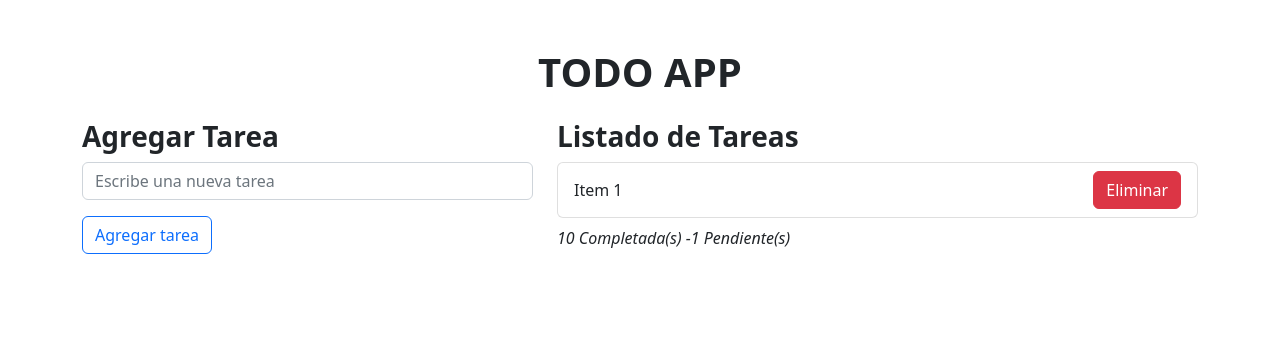
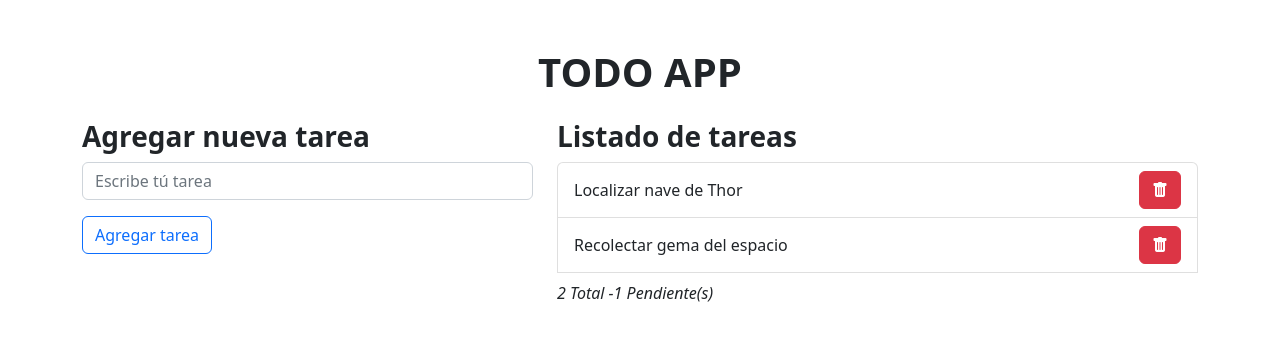
Before and after one commit to victorivanlopezlearning/hooks-app-react, a React (Vite) app: page / in a window 1280 px wide. Shown: the top 340 px of the page. Built offline with nearby package versions, Linux system fonts and the light colour scheme.

Commit message:
Created: TodoList component

```diff
--- a/src/08-useReducer/TodoApp.jsx
+++ b/src/08-useReducer/TodoApp.jsx
@@ -1,5 +1,6 @@
 import { useReducer } from 'react';
 import { todoReducer } from './todoReducer';
+import { TodoList } from './TodoList';
 
 const initialState = [
   {
@@ -18,19 +19,27 @@ export const TodoApp = () => {
 
   const [todos, dispatchTodo] = useReducer(todoReducer, initialState);
 
+  const handleNewTodo = (todo) => {
+    console.log({ todo });
+  };
+
   return (
     <div className="container mt-5">
       <h1 className="text-center fw-bold mb-4 text-uppercase">TODO App</h1>
 
       <div className="row">
         <div className="col-md-5">
-          <h3 className='fw-bold'>Agregar Tarea</h3>
+          <h3 className='fw-bold'>Agregar nueva tarea</h3>
+          {/* FormTodoAdd onNewTodo(todo) */}
+          {/*   id: new Date().getTime(),
+                description: e.target.value,
+                done: false, */}
           <form className='mb-3 mb-md-0'>
             <div className="mb-3">
               <input
                 type="text"
                 className="form-control"
-                placeholder="Escribe una nueva tarea"
+                placeholder="Escribe tú tarea"
               />
             </div>
             <button type="submit" className="btn btn-outline-primary">Agregar tarea</button>
@@ -38,20 +47,9 @@ export const TodoApp = () => {
         </div>
 
         <div className="col-md-7">
-          <h3 className='fw-bold'>Listado de Tareas</h3>
-          <ul className="list-group">
-            <li className="list-group-item d-flex justify-content-between align-items-center">
-              <span>Item 1</span>
-              <button className='btn btn-danger'>Eliminar</button>
-            </li>
-          </ul>
-          <div className='mt-2'>
-            <p className='fst-italic'>
-              <span>10</span> Completada(s)
-              -
-              <span>1</span> Pendiente(s)
-            </p>
-          </div>
+          <h3 className='fw-bold'>Listado de tareas</h3>
+
+          <TodoList todos={todos} />
         </div>
       </div>
 
--- /dev/null
+++ b/src/08-useReducer/TodoItem.jsx
@@ -0,0 +1,14 @@
+
+export const TodoItem = ({ todo }) => {
+
+  const { description } = todo;
+
+  return (
+    <li className="list-group-item d-flex justify-content-between align-items-center">
+      <span>{description}</span>
+      <button className='btn btn-danger'>
+        <i className="bi bi-trash-fill"></i>
+      </button>
+    </li>
+  )
+}
--- /dev/null
+++ b/src/08-useReducer/TodoList.jsx
@@ -0,0 +1,24 @@
+import { TodoItem } from './TodoItem';
+
+export const TodoList = ({ todos }) => {
+  return (
+    <ul className="list-group">
+      {
+        todos.map((todo) => (
+          <TodoItem
+            key={todo.id}
+            todo={todo}
+          />
+        ))
+      }
+
+      <div className='mt-2'>
+        <p className='fst-italic'>
+          <span>{todos.length}</span> Total
+          -
+          <span>1</span> Pendiente(s)
+        </p>
+      </div>
+    </ul>
+  )
+}
```
